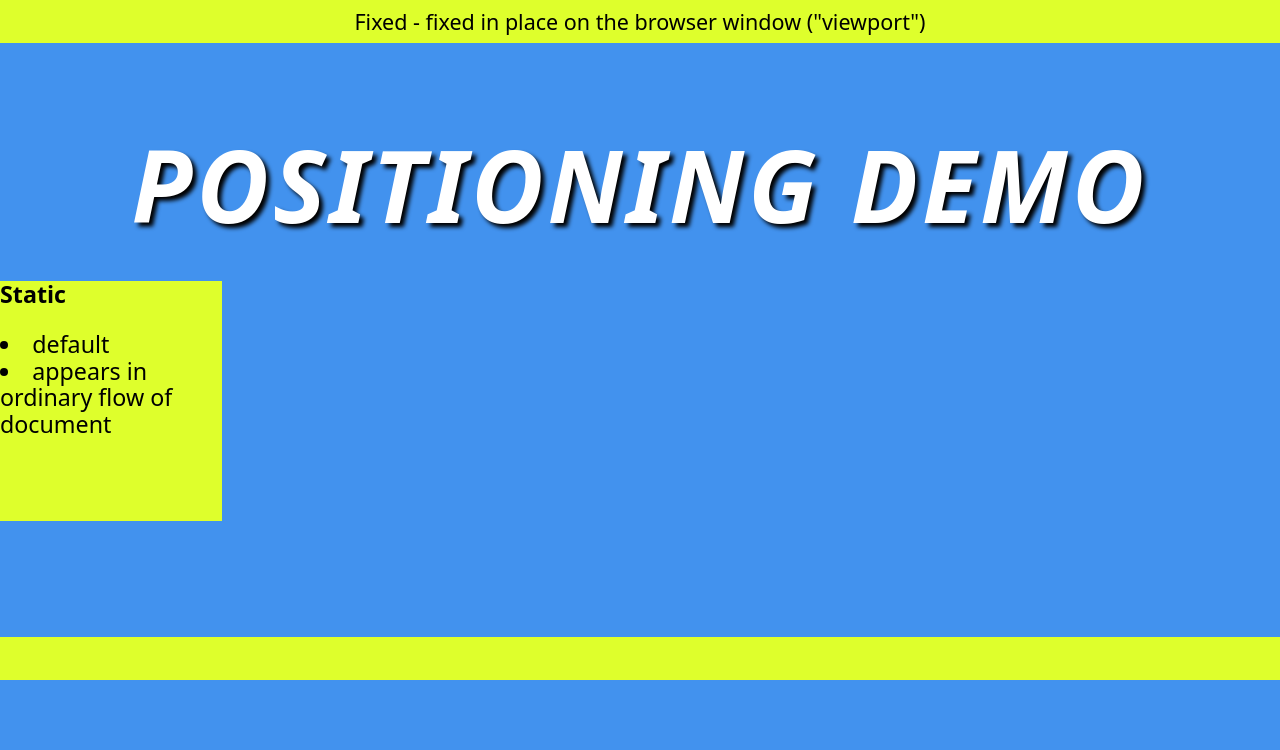
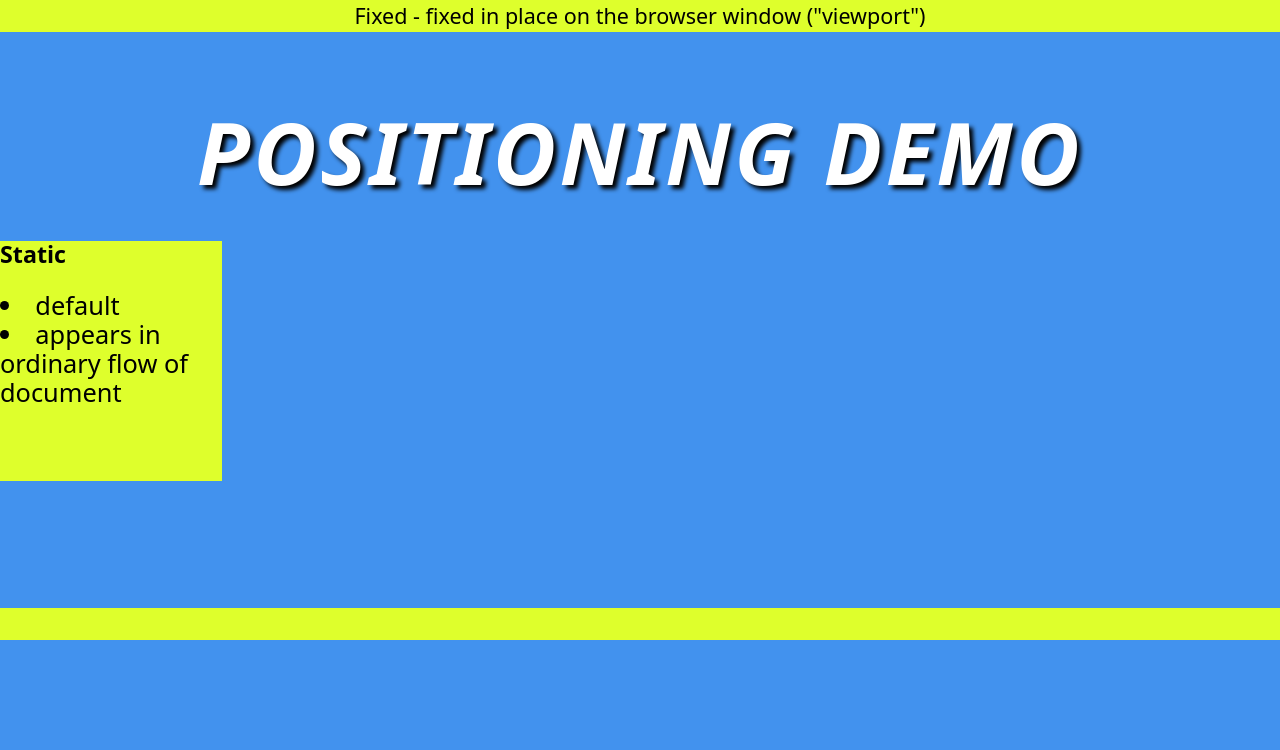
Before and after one commit to xmready/css-dojo, a plain HTML site: page positioning.html in a window 1280 px wide. Shown: the top 750 px of the page. Drawn offline with Linux system fonts and the light colour scheme; a script that the page names is missing.

Commit message:
Ninth draft
Refined font sizes and scaling calcs, refined padding such.

```diff
--- a/styles/main.css
+++ b/styles/main.css
@@ -16,7 +16,7 @@ header {
 }
 
 h1 {
-  font-size: calc(1rem + 7vw);
+  font-size: calc(1rem + 6vw);
   text-align: center;
   color: white;
   font-style: italic;
@@ -27,7 +27,7 @@ h1 {
 }
 
 h2 {
-  font-size: calc(1rem + 1.8vw);
+  font-size: calc(1rem + 1.4vw);
   letter-spacing: 0.12rem;
   margin-inline: 5%;
 }
@@ -43,3 +43,7 @@ label,
 button {
   font-size: calc(1rem + 1vw);
 }
+
+li {
+  font-size: calc(1rem + 1.2vw);
+}
--- a/styles/positioning.css
+++ b/styles/positioning.css
@@ -6,22 +6,22 @@
 .positioning header {
   z-index: 1;
   position: fixed;
-  min-height: 2em;
+  min-height: 1.5em;
   width: 100vw;
   top: 0;
-  line-height: 2em;
+  line-height: 1.5em;
   text-align: center;
   font-weight: 500;
 }
 
 .positioning > .panel {
-  height: 85vh;
-  border-bottom: 2em solid rgb(222, 255, 44);
+  height: 80vh;
+  border-bottom: 1.5em solid rgb(222, 255, 44);
   font-size: calc(1rem + 0.9vw);
 }
 
 .positioning h1 {
-  padding-block: 18% 10%;
+  padding-block: 10% 10%;
   margin-block: 0;
 }
 
@@ -71,14 +71,14 @@
 
 @media screen and (min-width: 768px) {
   .positioning h1 {
-    padding-block: 10% 3%;
+    padding-block: 8% 3%;
     margin-block: 0;
   }
 }
 
 @media screen and (max-width: 378px) {
   .positioning h1 {
-    padding-block: 30% 15%;
+    padding-block: 18% 15%;
     margin-block: 0;
   }
 }
```
Also changed, not shown: styles/index.css (+7 -3 lines).
